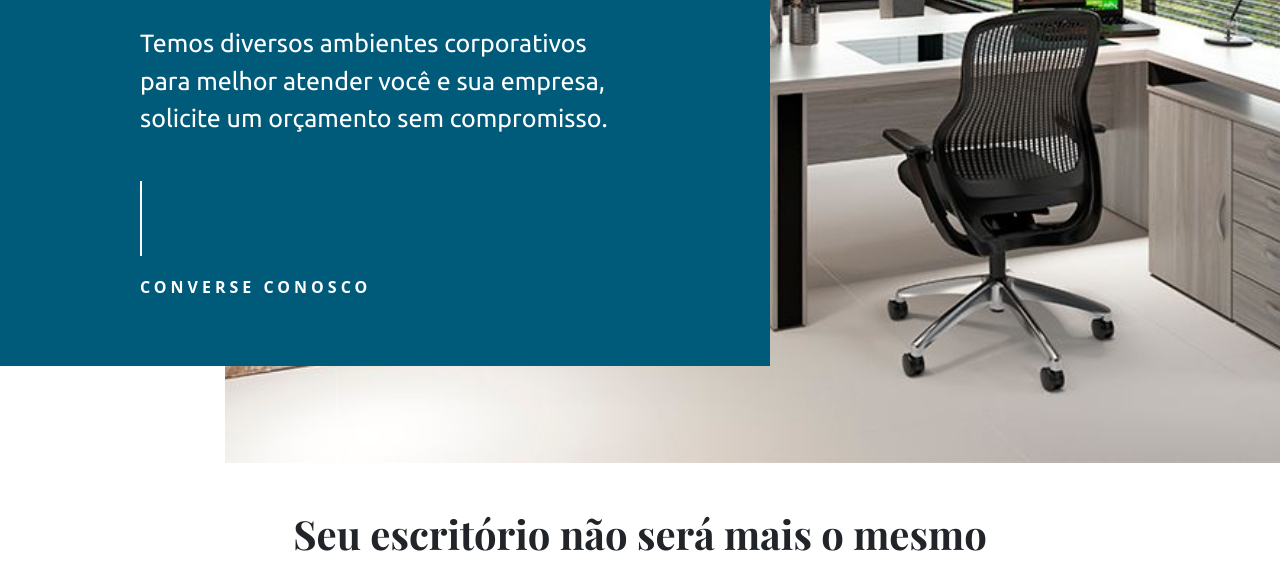
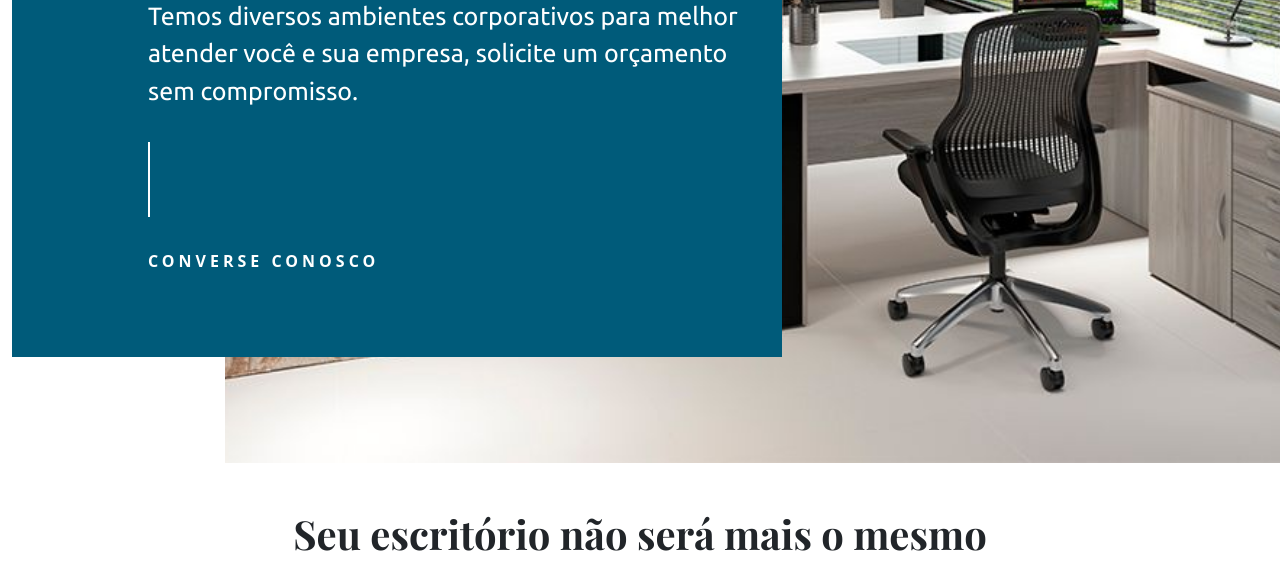
Before and after one commit to ThailonMuller/projeto_Klaudius, a plain HTML site: page index.html in a window 1280 px wide. Shown: the part 574-1140 px from the top of the page. Drawn offline with nearby package versions, Linux system fonts and the light colour scheme; a web font is replaced by a local one.

Commit message:
texts-square

```diff
--- a/index.css
+++ b/index.css
@@ -18,36 +18,46 @@
 }
 .square_blue{
   background-color: var(--color3-bl);
-  position: absolute;
-  width: 770px;
-  height: 630px;
-  top: 310px;
-  left: 0px;
+  position: relative;
+  width: 48.1rem;
+  height: 39.3rem;
+  margin: 10.3rem 0 0 0;
+
 }
 .titulo{
+  position: relative;
   font: normal normal normal 55px/70px Playfair Display;
   letter-spacing: 0px;
   color: var(--color1-wt);
   text-align: left;
-  margin: 106px 80px 0px 130px;
+  width: 80%;
+  top: 6.62rem;
+  left: 8.5rem;
 }
 .text_paragraph{
   color: #fff;
-  margin: 43px 140px;
   font-size: 25px;
   font-family: 'Ubuntu', sans-serif;
   text-align: left;
   font: normal normal normal 25px;
   letter-spacing: 0px;
+  position: relative;
+  width: 80%;
+  top: 7.62rem;
+  left: 8.5rem;
 }
 .linha_vertical{
-  margin: 19px 140px;
+  position: relative;
+  top: 8.62rem;
+  left: 8.5rem;
   height: 75px;
   border-left: 2px solid var(--color1-wt);
 }
 .converse_c{
+  position: relative;
+  top: 10.62rem;
+  left: 8.5rem;
   color: #fff;
-  margin: 17px 140px;
   text-align: left;
   font-weight: bold;
   letter-spacing: 4px;
```
